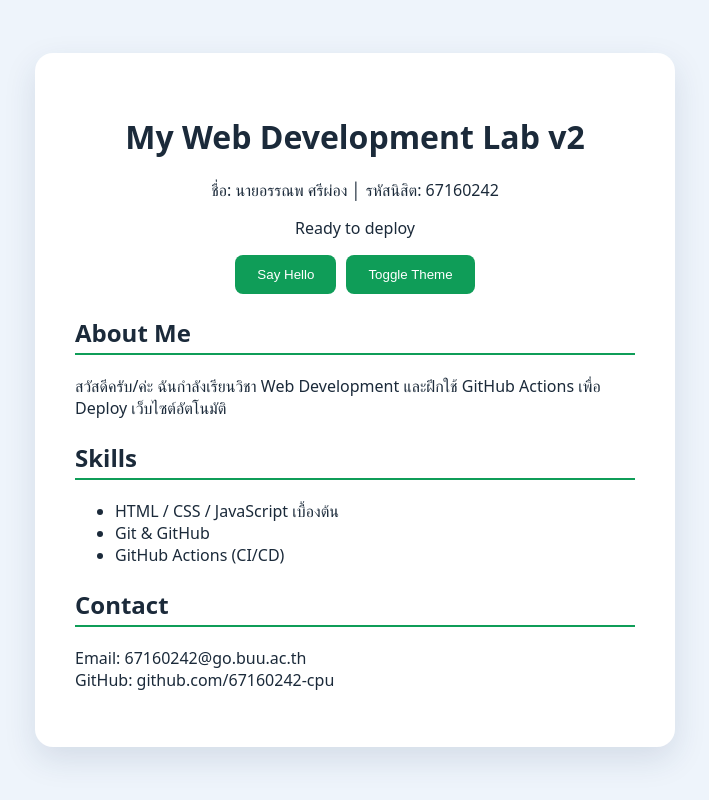
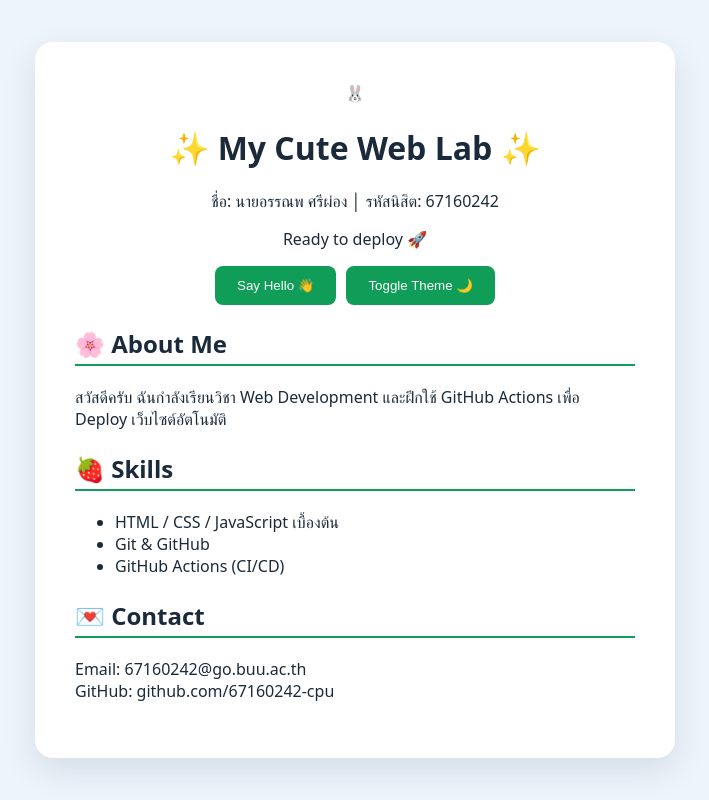
Before and after one commit to 67160242-cpu/Web-app-67160242, a plain HTML site: page index.html in a window 1280 px wide. Shown: the whole page, without its empty margins (285-994 px from the left). Drawn offline with Linux system fonts and the light colour scheme.

Commit message:
Update index.html

```diff
--- a/index.html
+++ b/index.html
@@ -4,25 +4,28 @@
   <meta charset="UTF-8">
   <meta name="viewport" content="width=device-width, initial-scale=1.0">
   <title>My GitHub Pages Lab</title>
+  <link rel="preconnect" href="https://fonts.googleapis.com">
+  <link href="https://fonts.googleapis.com/css2?family=Mali:wght@400;600&display=swap" rel="stylesheet">
   <link rel="stylesheet" href="style.css">
 </head>
 <body>
   <main class="card">
-    <h1>My Web Development Lab v2</h1>
-    <p>ชื่อ: นายอรรณพ ศรีผ่อง │ รหัสนิสิต: 67160242</p>
-    <p id="status">Ready to deploy</p>
+    <div class="mascot">🐰</div>
+    <h1>✨ My Cute Web Lab ✨</h1>
+    <p class="name">ชื่อ: นายอรรณพ ศรีผ่อง │ รหัสนิสิต: 67160242</p>
+    <p id="status">Ready to deploy 🚀</p>
     <div class="actions">
-      <button id="helloBtn">Say Hello</button>
-      <button id="themeBtn">Toggle Theme</button>
+      <button id="helloBtn">Say Hello 👋</button>
+      <button id="themeBtn">Toggle Theme 🌙</button>
     </div>
 
     <section>
-      <h2>About Me</h2>
-      <p>สวัสดีครับ/ค่ะ ฉันกำลังเรียนวิชา Web Development และฝึกใช้ GitHub Actions เพื่อ Deploy เว็บไซต์อัตโนมัติ</p>
+      <h2>🌸 About Me</h2>
+      <p>สวัสดีครับ ฉันกำลังเรียนวิชา Web Development และฝึกใช้ GitHub Actions เพื่อ Deploy เว็บไซต์อัตโนมัติ</p>
     </section>
 
     <section>
-      <h2>Skills</h2>
+      <h2>🍓 Skills</h2>
       <ul>
         <li>HTML / CSS / JavaScript เบื้องต้น</li>
         <li>Git &amp; GitHub</li>
@@ -31,7 +34,7 @@
     </section>
 
     <section>
-      <h2>Contact</h2>
+      <h2>💌 Contact</h2>
       <p>Email: 67160242@go.buu.ac.th<br>GitHub: github.com/67160242-cpu</p>
     </section>
   </main>
```
